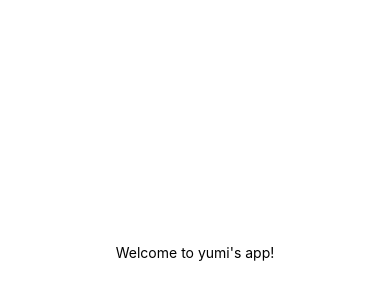
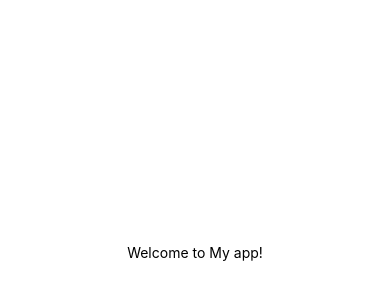
Before and after one commit to yumi-xu/mobile24Fall, a React Native app: screen / in a window 390 px wide. Shown: the part 170-470 px from the top of the page. Built offline with nearby package versions, Linux system fonts and the light colour scheme.

Commit message:
added a variable name for the app name and used it in the text editment

```diff
--- a/App.js
+++ b/App.js
@@ -2,9 +2,10 @@ import { StatusBar } from 'expo-status-bar';
 import { StyleSheet, Text, View } from 'react-native';
 
 export default function App() {
+  const appName = "My app!"
   return (
     <View style={styles.container}>
-      <Text>Welcome to yumi's app!</Text>
+      <Text>Welcome to {appName}</Text>
       <StatusBar style="auto" />
     </View>
   );
```
